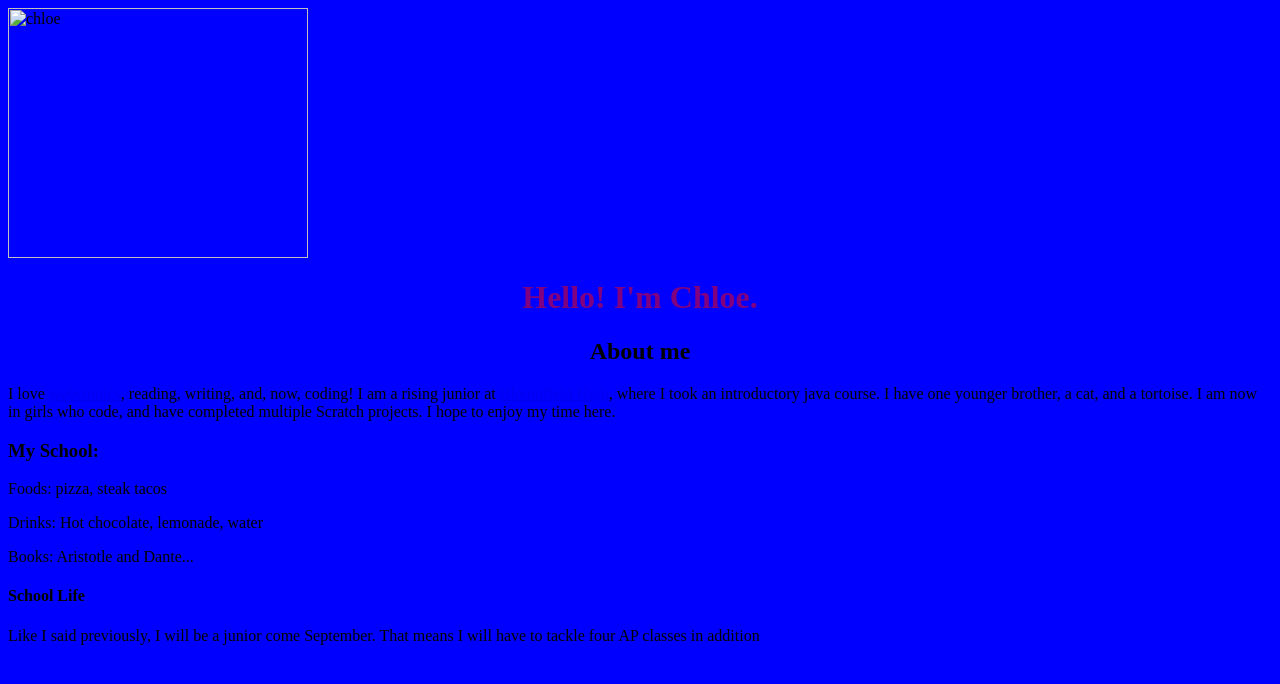
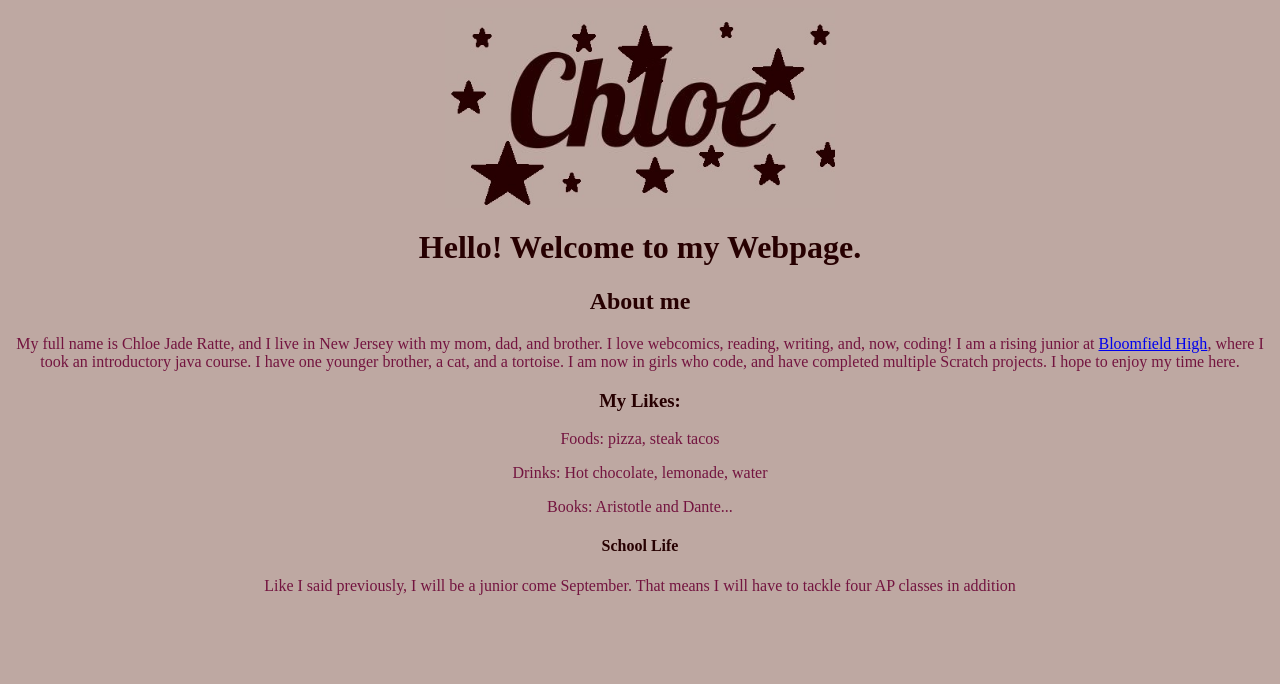
Before and after one commit to ChloeRatte/chloeratte.github.io, a plain HTML site: page index.html in a window 1280 px wide. Drawn offline with Linux system fonts and the light colour scheme.

Commit message:
more css

```diff
--- a/index.html
+++ b/index.html
@@ -3,27 +3,30 @@
 <body>
 <style>
 body{
-	background-color:blue;
+	background-color: #BEA8A2;
 }
-#purple{
+#titl{
 	text-align: center;
-	color: purple;
+	color: #270001;
+	margin-right: 300px;
+    margin-left: 300px;
 }
 #cent{
 	text-align: center;
+	color: #73143F;
 }
 </style>
 
 
- <img src="chloe.jpg" alt="chloe" height="250" width="300">
-<h1 id = "purple" > Hello! I'm Chloe.</h1>
-<h2 id = "cent"> About me</h2>
-<p>I love <a href="http://www.mspaintadventures.com/index.php?s=6&p=001901">webcomics</a>, reading, writing, and, now, coding! I am a rising junior at <a href="http://bhs.bloomfield.schooldesk.net/">Bloomfield High</a>, where I took an introductory java course. I have one younger brother, a cat, and a tortoise. I am now in girls who code, and have completed multiple Scratch projects. I hope to enjoy my time here.</p>
-<h3>My School: </h3>
-<p>Foods: pizza, steak tacos</p>
-<p>Drinks: Hot chocolate, lemonade, water</p>
-<p>Books: Aristotle and Dante...</p>
-<h4> School Life</h4>
-<p>Like I said previously, I will be a junior come September. That means I will have to tackle four AP classes in addition </p>
+ <p id = "cent"> <img allign = "center" src="chloe.jpg" alt="chloe" height="200" width="390"> </p>
+<h1 id = "titl" > Hello! Welcome to my Webpage.</h1>
+<h2 id = "titl"> About me</h2>
+<p  id = "cent"> My full name is Chloe Jade Ratte, and I live in New Jersey with my mom, dad, and brother. I love webcomics, reading, writing, and, now, coding! I am a rising junior at <a href="http://bhs.bloomfield.schooldesk.net/">Bloomfield High</a>, where I took an introductory java course. I have one younger brother, a cat, and a tortoise. I am now in girls who code, and have completed multiple Scratch projects. I hope to enjoy my time here.</p>
+<h3 id = titl>My Likes: </h3>
+<p id = "cent">Foods: pizza, steak tacos</p>
+<p id = "cent">Drinks: Hot chocolate, lemonade, water</p>
+<p id = "cent">Books: Aristotle and Dante...</p>
+<h4 id = "titl"> School Life</h4>
+<p id = "cent">Like I said previously, I will be a junior come September. That means I will have to tackle four AP classes in addition </p>
 </body>
 </hmtl>
```
Also changed, not shown: chloe.jpg (added).
